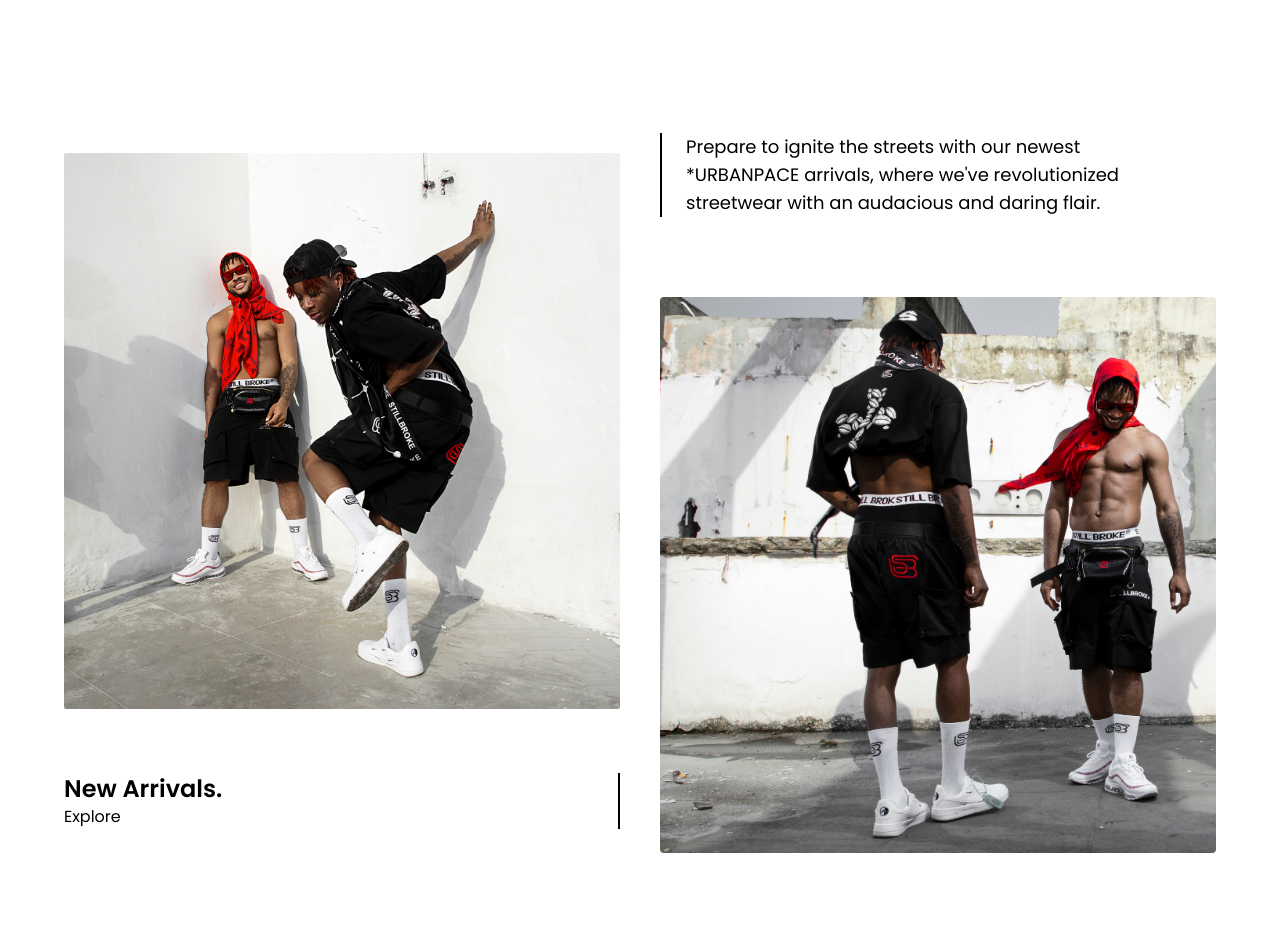
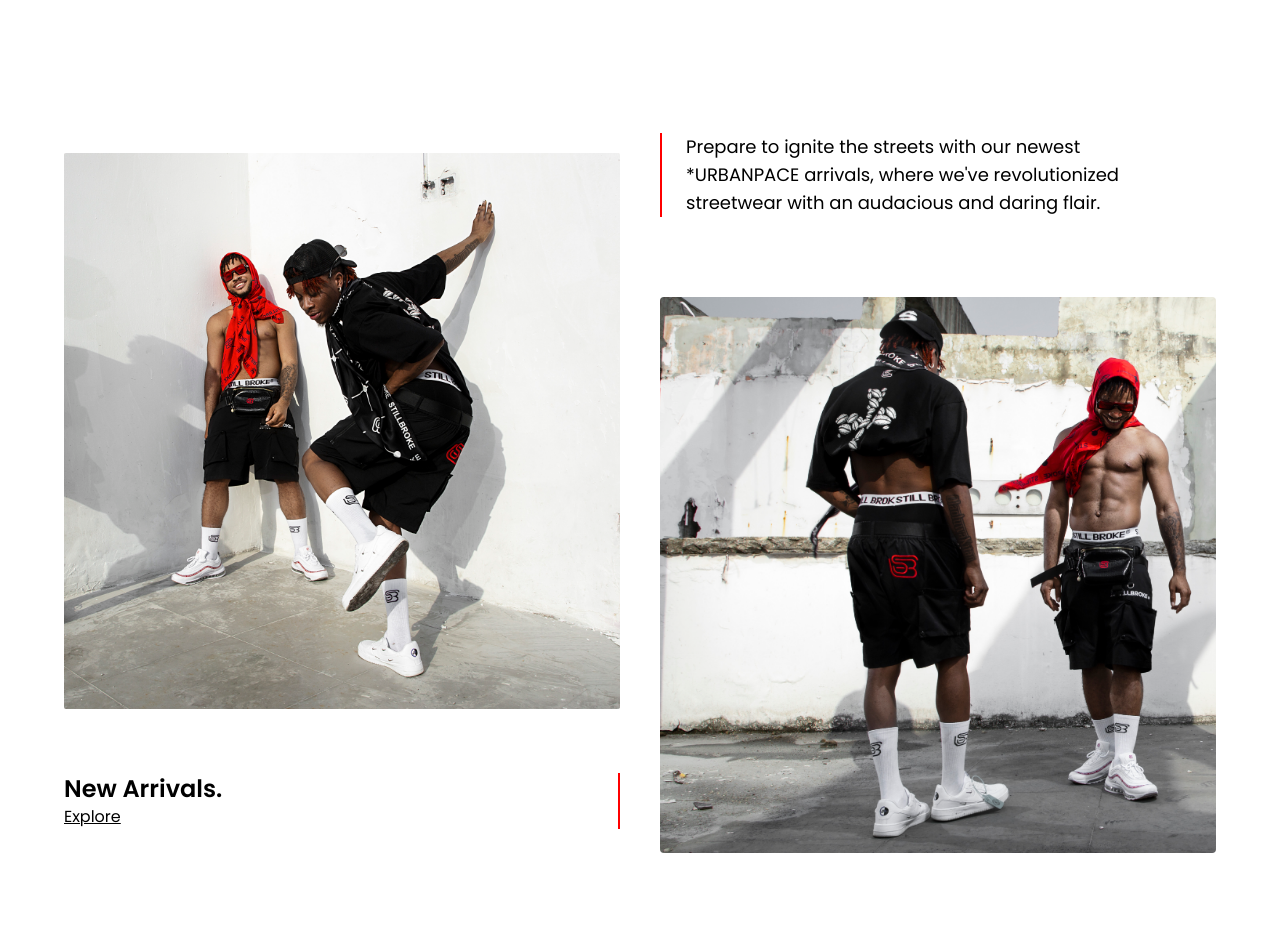
Before and after one commit to cornel-abang/stillbroke-frontend, a Next.js app: page / in a window 1280 px wide. Shown: the part 3182-4132 px from the top of the page. Built offline with nearby package versions, Linux system fonts and the light colour scheme.

Commit message:
UI changes

```diff
--- a/src/layouts/general/footer.tsx
+++ b/src/layouts/general/footer.tsx
@@ -9,7 +9,7 @@ import { SiFacebook, SiInstagram, SiTwitter } from "react-icons/si";
 import { MayWeHelpYouItems, StillbrokeServicesItems, TheCompanyItems } from "../../constants/index";
 
 function Footer() {
-  const [toggle1, setToggle1] = useState(false);
+  const [toggle1, setToggle1] = useState(true);
   const [toggle2, setToggle2] = useState(false);
   const [toggle3, setToggle3] = useState(false);
 
--- a/src/layouts/landing/featured.tsx
+++ b/src/layouts/landing/featured.tsx
@@ -29,7 +29,7 @@ function Featured() {
                 className="rounded-sm w-full h-full"
               />
             </div>
-            <div className="border-r-2 border-black">
+            <div className="border-r-2 border-[#FF0000]">
               <motion.div
                 variants={fadeIn('up', 0.2)}
                 initial='hidden'
@@ -38,7 +38,7 @@ function Featured() {
               >
                 <h2 className="text-2xl font-semibold">New Arrivals.</h2>
                 <p className="text-base font-normal">
-                  <Link href="/#" className="text_hover_underline text_hover_underline_black cursor-pointer">
+                  <Link href="/#" className="underline cursor-pointer">
                     Explore
                   </Link>
                 </p>
@@ -47,7 +47,7 @@ function Featured() {
           </div>
 
           <div className="flex flex-col gap-y-6 md:gap-y-20 text-left lg:w-[50%] w-full">
-            <div className="border-l-2 border-black md:px-6">
+            <div className="border-l-2 border-[#FF0000] md:px-6">
               <motion.div
                 variants={fadeIn('up', 0.2)}
                 initial='hidden'
```
Also changed, not shown: public/images/hero_mobile_bg.webp.
